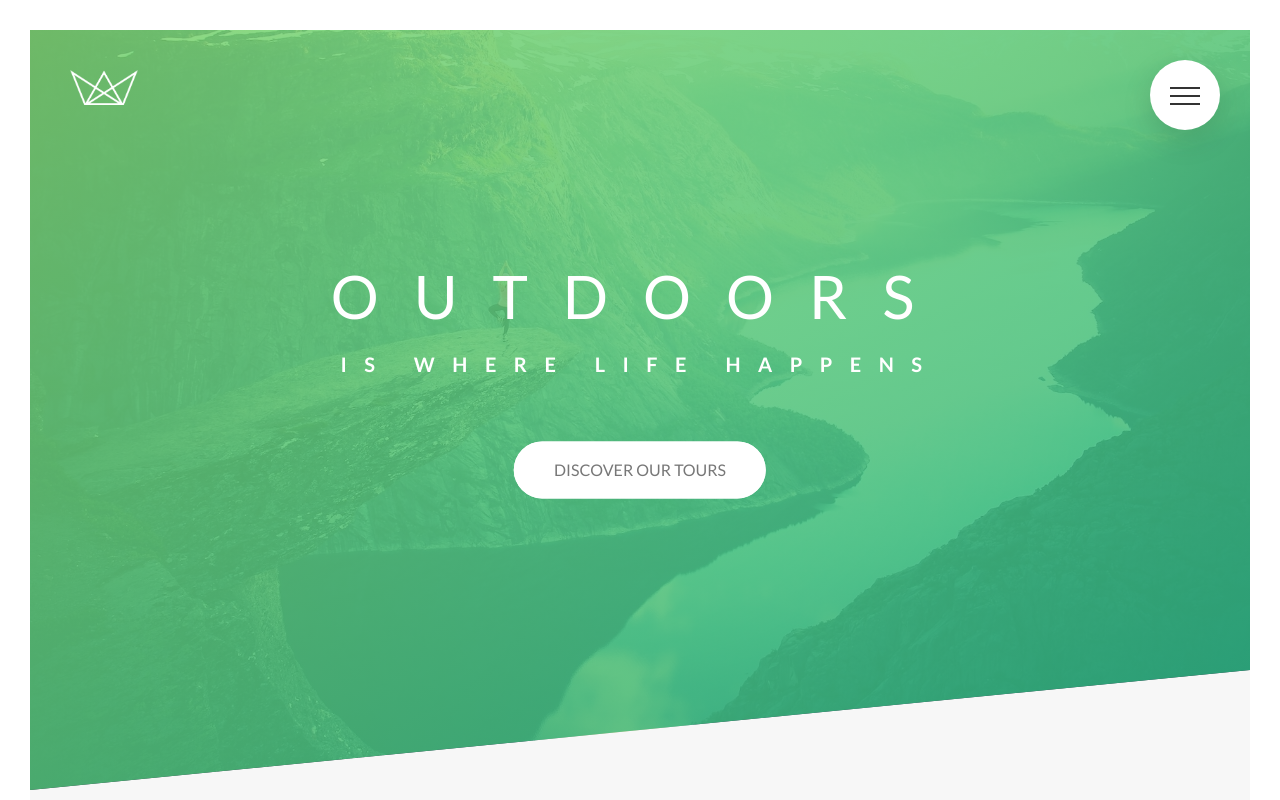
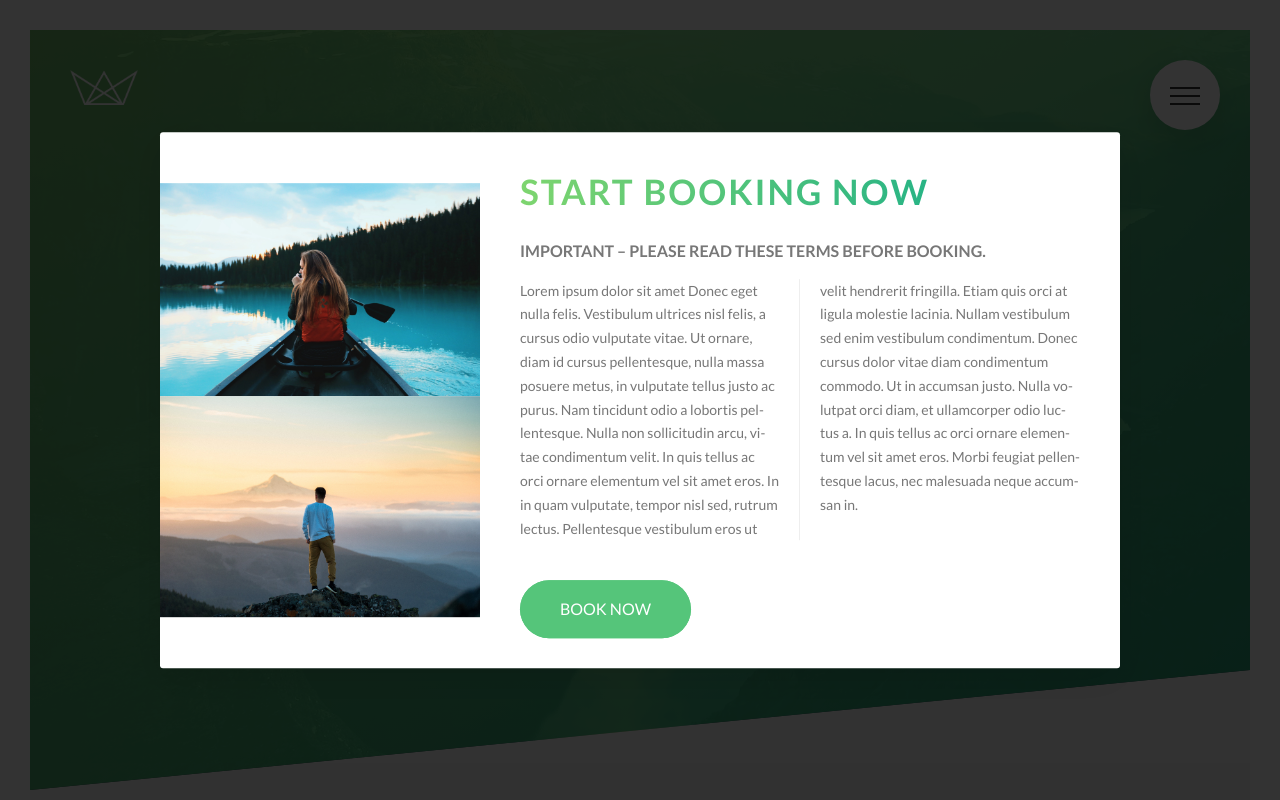
Before and after one commit to TarynMcKenzie/natours-udemy, a website: page index.html in a window 1280 px wide. Shown: the top 800 px of the page. Drawn offline with Linux system fonts and the light colour scheme.

Commit message:
Pure CSS Popup section part 1 of 2 completed

```diff
--- a/index.html
+++ b/index.html
@@ -625,6 +625,44 @@
 
         </footer>
 
+        <!-- Popup Section -->
+        <div class="popup">
+
+            <!-- Popup Content -->
+            <div class="popup__content">
+
+                 <!-- Left Content -->
+                <div class="popup__left">
+
+                    <!-- Images -->
+                    <img src="img/nat-8.jpg" alt="Tour Photo" class="popup__img">
+                    <img src="img/nat-9.jpg" alt="Tour Photo" class="popup__img">
+
+                </div>
+
+                <!-- Right Content -->
+                <div class="popup__right">
+
+                    <h2 class="heading-secondary u-margin-bottom-small">Start Booking Now</h2>
+                    <h3 class="heading-tertiary u-margin-bottom-small">Important &ndash; Please read these terms before booking.</h3>
+
+                    <p class="popup__text">Lorem ipsum dolor sit amet Donec eget nulla felis. Vestibulum ultrices nisl felis, a cursus odio vulputate vitae. Ut ornare, diam id cursus pellentesque, nulla massa posuere metus, in vulputate tellus justo ac purus. Nam tincidunt odio a lobortis pellentesque.
+
+                        Nulla non sollicitudin arcu, vitae condimentum velit. In quis tellus ac orci ornare elementum vel sit amet eros. In in quam vulputate, tempor nisl sed, rutrum lectus.
+
+                        Pellentesque vestibulum eros ut velit hendrerit fringilla. Etiam quis orci at ligula molestie lacinia. Nullam vestibulum sed enim vestibulum condimentum. Donec cursus dolor vitae diam condimentum commodo.
+
+                        Ut in accumsan justo. Nulla volutpat orci diam, et ullamcorper odio luctus a. In quis tellus ac orci ornare elementum vel sit amet eros. Morbi feugiat pellentesque lacus, nec malesuada neque accumsan in.
+                       </p>
+
+                    <a href="#" class="btn btn--primary">Book Now</a>
+
+                </div>
+
+            </div>
+
+        </div>
+
     </body>
 
 </html>
--- a/sass/abstract/_mixins.scss
+++ b/sass/abstract/_mixins.scss
@@ -8,3 +8,11 @@
         clear: both; // clear left and right floats
     }
 }
+
+
+@mixin absoluteCenter{
+    position: absolute;
+        top: 50%;
+        left: 50%;
+        transform: translate(-50%, -50%);
+}
--- /dev/null
+++ b/sass/components/_popup.scss
@@ -0,0 +1,74 @@
+// SECTION: partial sass file: Block-level elements, independent, reusable elements
+
+
+.popup {
+
+    height: 100vh;
+    width: 100%;
+    background-color: rgba($color-black, .8);
+
+    position: fixed;
+    top: 0;
+    left: 0;
+    z-index: 3;
+
+    &__content {
+
+        width: 75%;
+        border-radius: $default-border-radius;
+        box-shadow: 0 1rem 4rem $color-black-opacity;
+        background-color: $color-white;
+        overflow: hidden;
+
+        @include absoluteCenter;
+
+        display: table;
+
+    }
+
+
+    &__left {
+
+        width: 33.3333%;
+        display: table-cell;
+        vertical-align: middle;
+
+    }
+
+    &__right {
+
+        width: 66.666%;
+        display: table-cell;
+        vertical-align: middle;
+        padding: 3rem 4rem;
+
+    }
+
+    &__img {
+
+        display: block;
+        width: 100%;
+
+    }
+
+    &__text {
+
+        font-size: 1.4rem;
+        margin-bottom: 4rem;
+
+        -moz-column-count: 2;
+        -moz-column-gap: 4rem; //1em (default) = 14px  --> current font size of the parent element
+        -moz-column-rule: 1px solid $color-grey-light; // border for the table cell
+
+        column-count: 2;
+        column-gap: 4rem; //1em (default) = 14px  --> current font size of the parent element
+        column-rule: 1px solid $color-grey-light; // border for the table cell
+
+        hyphens: auto; // Hyphens on paragraph overflow text
+        -moz-hyphens: auto;
+        -webkit-hyphens: auto;
+        -ms-hyphens: auto;
+
+    }
+
+}
--- a/sass/main.scss
+++ b/sass/main.scss
@@ -19,6 +19,7 @@
 @import"components/story";
 @import"components/bg-video";
 @import"components/form";
+@import"components/popup";
 
 @import"layout/header";
 @import"layout/grid";
```
Also changed, not shown: css/style.css.
